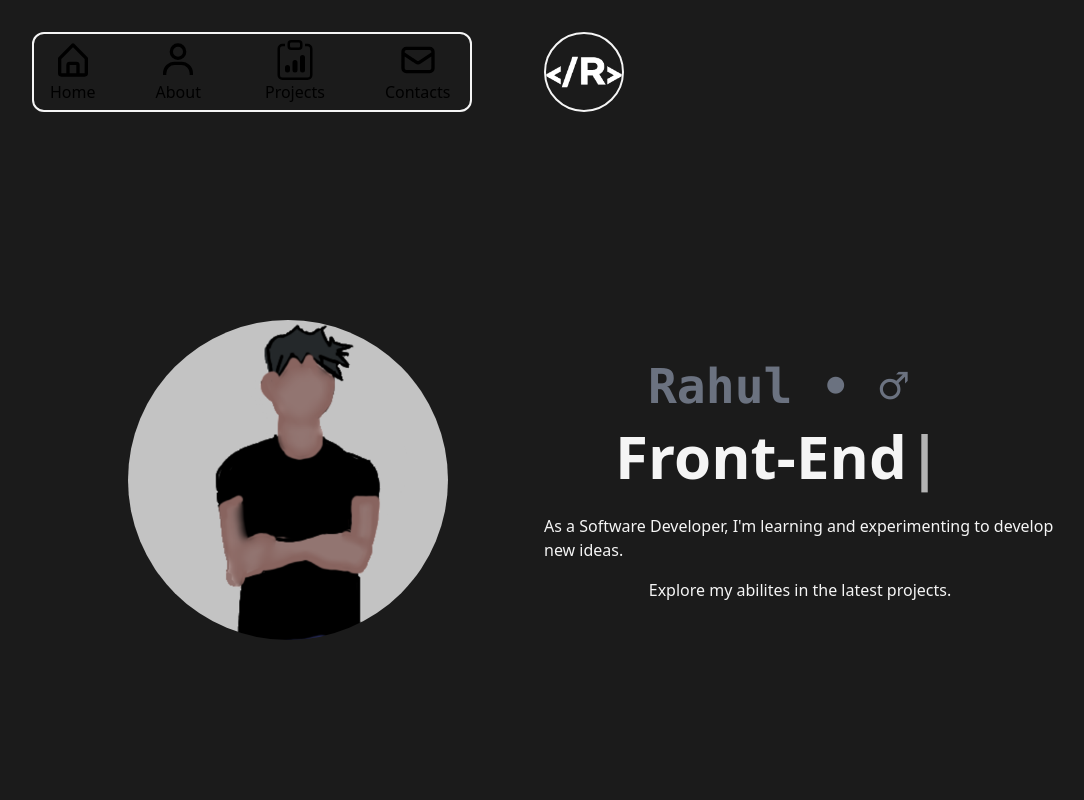
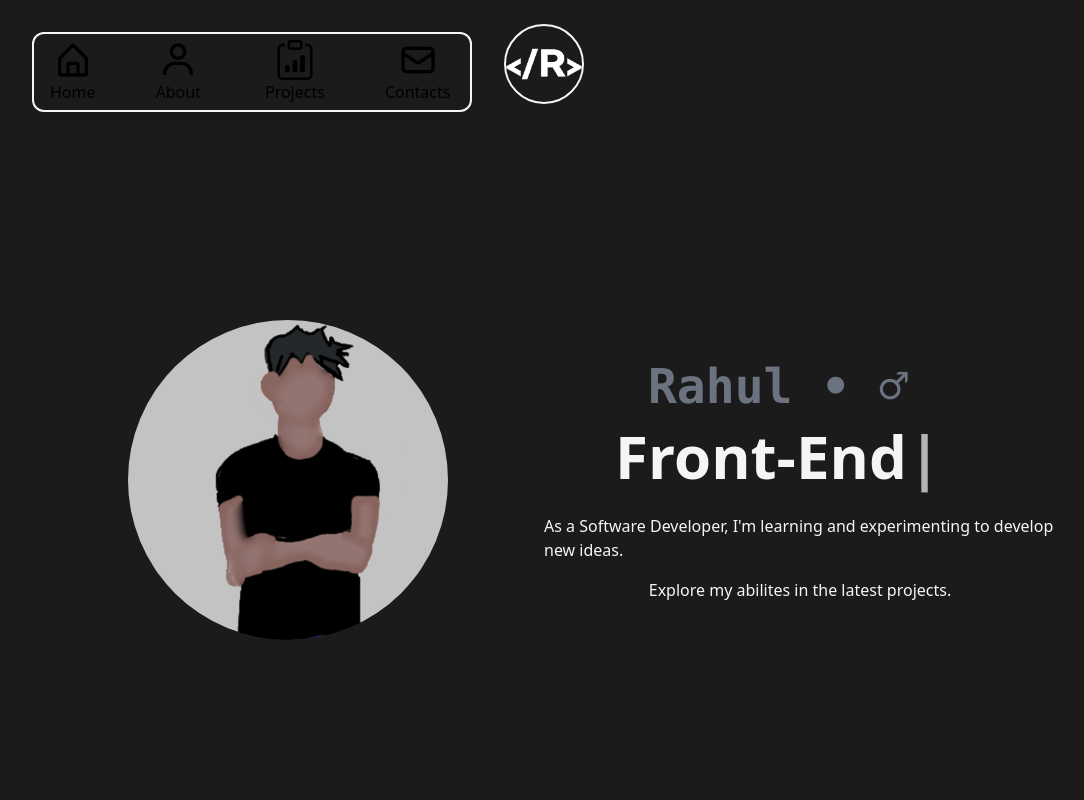
Before and after one commit to MonsieurR05/Portfolio, a Next.js app: page / in a window 1280 px wide. Shown: the top 800 px of the page, without its empty margins (96-1180 px from the left). Built offline with nearby package versions, Linux system fonts and the light colour scheme.

Commit message:
Update NavBar.js

```diff
--- a/src/components/NavBar.js
+++ b/src/components/NavBar.js
@@ -119,7 +119,9 @@ const NavBar = () => {
           </nav>
         </motion.div>
       ) : null}
+        <div className="absolute left-[50%] top-6 translate-x-[-50%]">
         <Logo/>
+      </div>
     </header>
   );
 };
```
